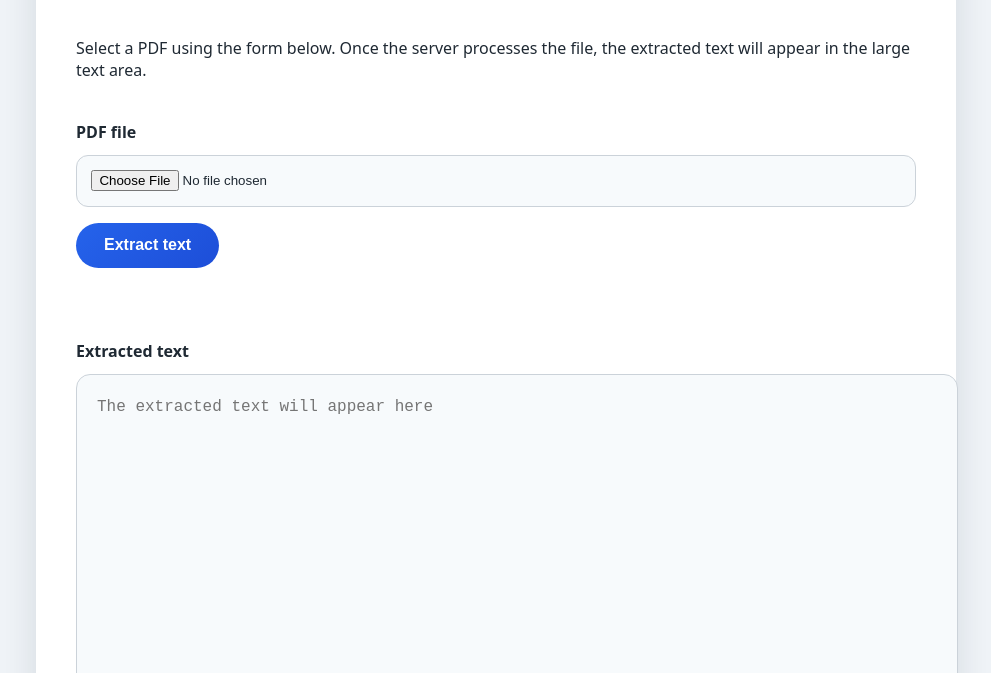
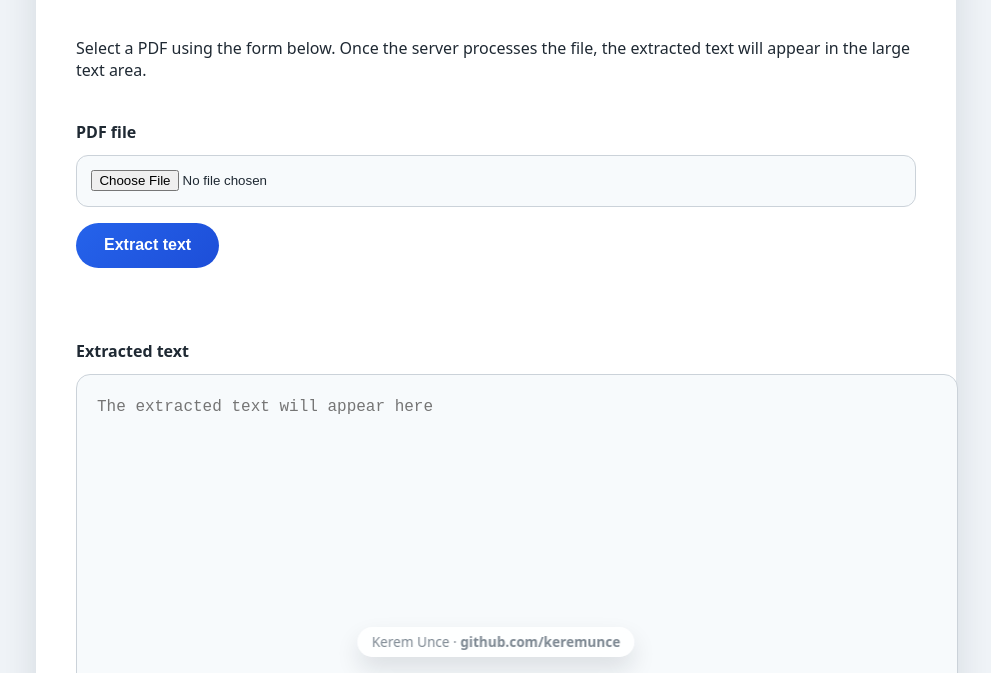
Before and after one commit to Keremunce/nodejs-pdf-extractor, a website: page public/index.html in a window 1280 px wide. Shown: the part 127-800 px from the top of the page, without its empty margins (144-1135 px from the left). Drawn offline with Linux system fonts and the light colour scheme.

Commit message:
added watermark

```diff
--- a/public/index.html
+++ b/public/index.html
@@ -99,6 +99,30 @@
         border-color: #2563eb;
       }
 
+      .watermark {
+        position: fixed;
+        bottom: 1rem;
+        left: 50%;
+        transform: translateX(-50%);
+        font-size: 0.85rem;
+        color: rgba(82, 96, 109, 0.75);
+        background: rgba(255, 255, 255, 0.85);
+        padding: 0.35rem 0.9rem;
+        border-radius: 999px;
+        box-shadow: 0 12px 24px rgba(15, 23, 42, 0.12);
+        backdrop-filter: blur(6px);
+      }
+
+      .watermark a {
+        color: inherit;
+        font-weight: 600;
+        text-decoration: none;
+      }
+
+      .watermark a:hover {
+        text-decoration: underline;
+      }
+
       @media (max-width: 640px) {
         body {
           padding: 1rem;
@@ -180,5 +204,11 @@
         }
       });
     </script>
+    <footer class="watermark">
+      Kerem Unce ·
+      <a href="https://github.com/keremunce" target="_blank" rel="noopener noreferrer"
+        >github.com/keremunce</a
+      >
+    </footer>
   </body>
 </html>
```
